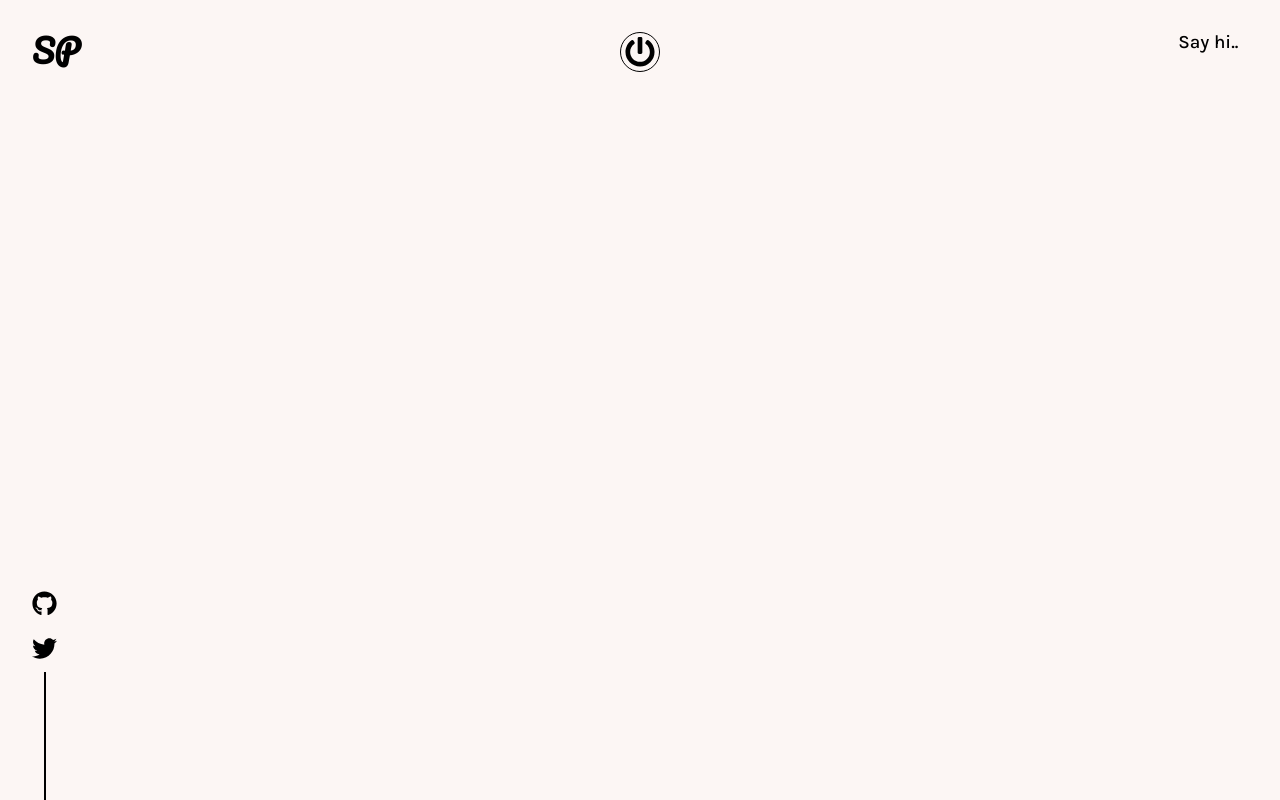
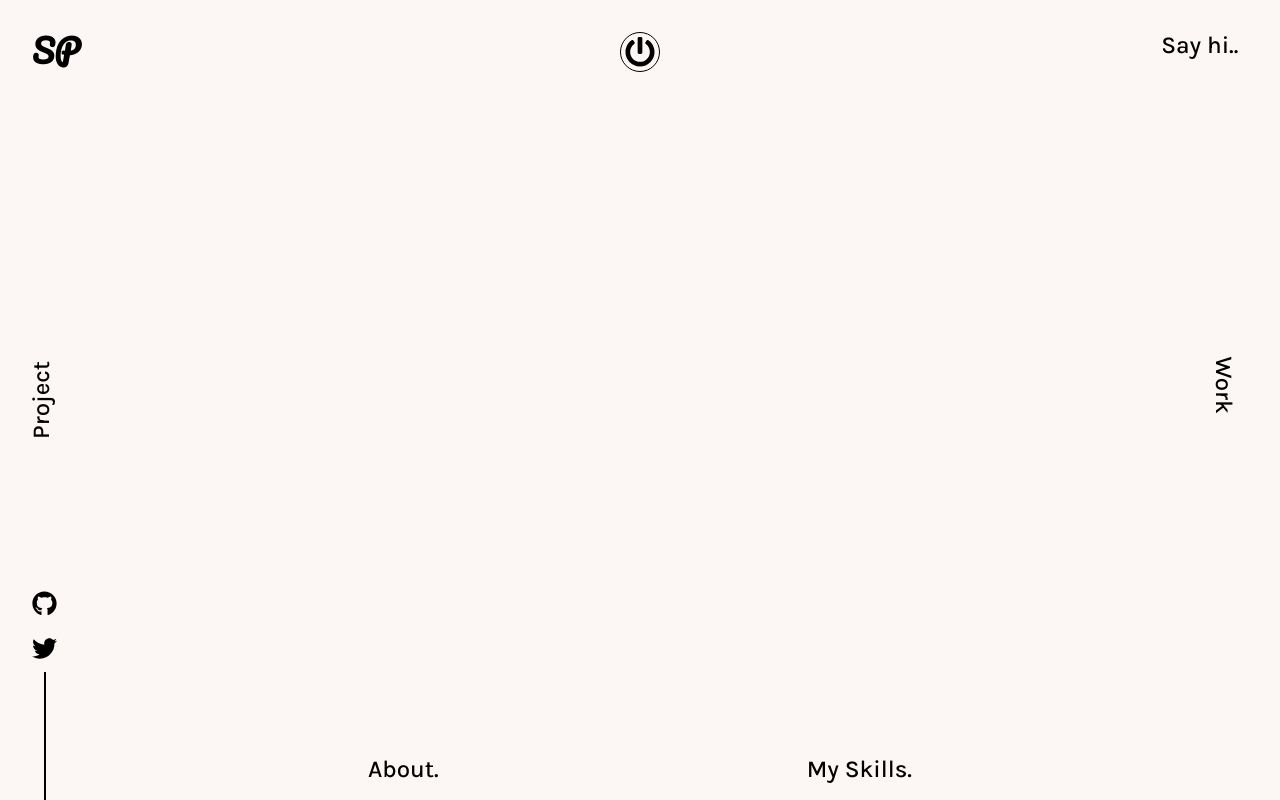
Before and after one commit to shubhkpatel/Portfolio, a React (Create React App) app in the folder portfolio-website/: page / in a window 1280 px wide. Built offline with nearby package versions, Linux system fonts and the light colour scheme.

Commit message:
Added Links to Different Page - Projects, Works, About, My Skills

```diff
--- a/portfolio-website/src/components/Main.js
+++ b/portfolio-website/src/components/Main.js
@@ -13,8 +13,27 @@ const Main = () => {
                 <SocialIcons />
 
                 <Contact target="_blank" to={{ pathname: "mailto:patelshubh694@gmail.com" }} >
-                    <h3>Say hi..</h3>
+                    <h2>Say hi..</h2>
                 </Contact>
+
+                <WORK to="/work" >
+                    <h2>Work</h2>
+                </WORK>
+
+                <PROJECT to="/projects" >
+                    <h2>Project</h2>
+                </PROJECT>
+
+                <BottomBar>
+                    <ABOUT to="/about" >
+                        <h2>About.</h2>
+                    </ABOUT>
+
+                    <SKILLS to="/skills" >
+                        <h2>My Skills.</h2>
+                    </SKILLS>
+                </BottomBar>
+
             </Container>
         </MainContainer >
     )
@@ -47,3 +66,45 @@ const Contact = styled(NavLink)`
     text-decoration: none;
     z-index: 1;
 `;
+
+const WORK = styled(NavLink)`
+    color: ${props => props.theme.text};
+    position: absolute;
+    top: 50%;
+    transform: rotate(90deg) translate(-50%, -50%);
+    right: calc(1rem + 2vw);
+    text-decoration: none;
+    z-index: 1;
+`;
+
+const PROJECT = styled(NavLink)`
+    color: ${props => props.theme.text};
+    position: absolute;
+    top: 50%;
+    transform: translate(-50%, -50%) rotate(-90deg);
+    left: calc(1rem + 2vw);
+    text-decoration: none;
+    z-index: 1;
+`;
+
+const BottomBar = styled.div`
+    position: absolute;
+    bottom: 1rem;
+    left: 0;
+    right: 0;
+    width: 100%;
+    display: flex;
+    justify-content: space-evenly;
+`;
+
+const ABOUT = styled(NavLink)`
+    color: ${props => props.theme.text};
+    text-decoration: none;
+    z-index:1;
+`;
+
+const SKILLS = styled(NavLink)`
+    color: ${props => props.theme.text};
+    text-decoration: none;
+    z-index:1;
+`;
```
